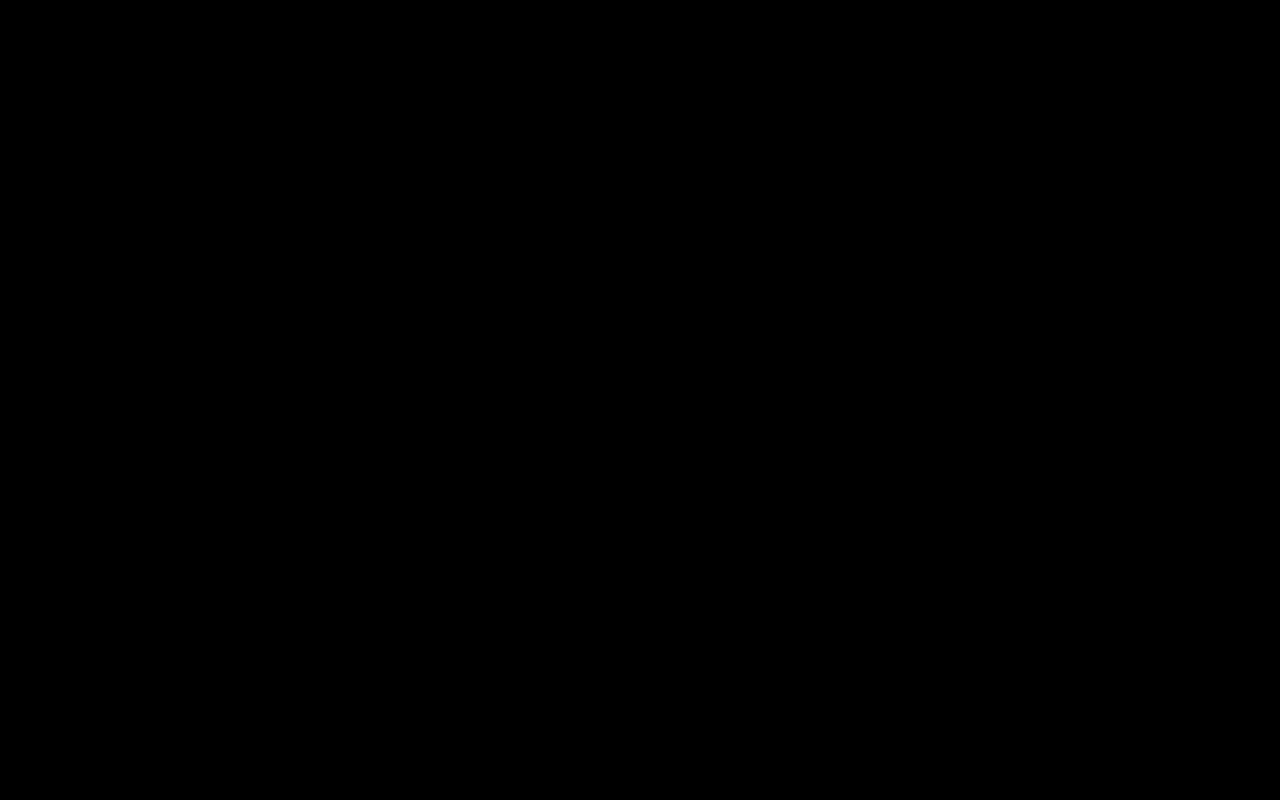
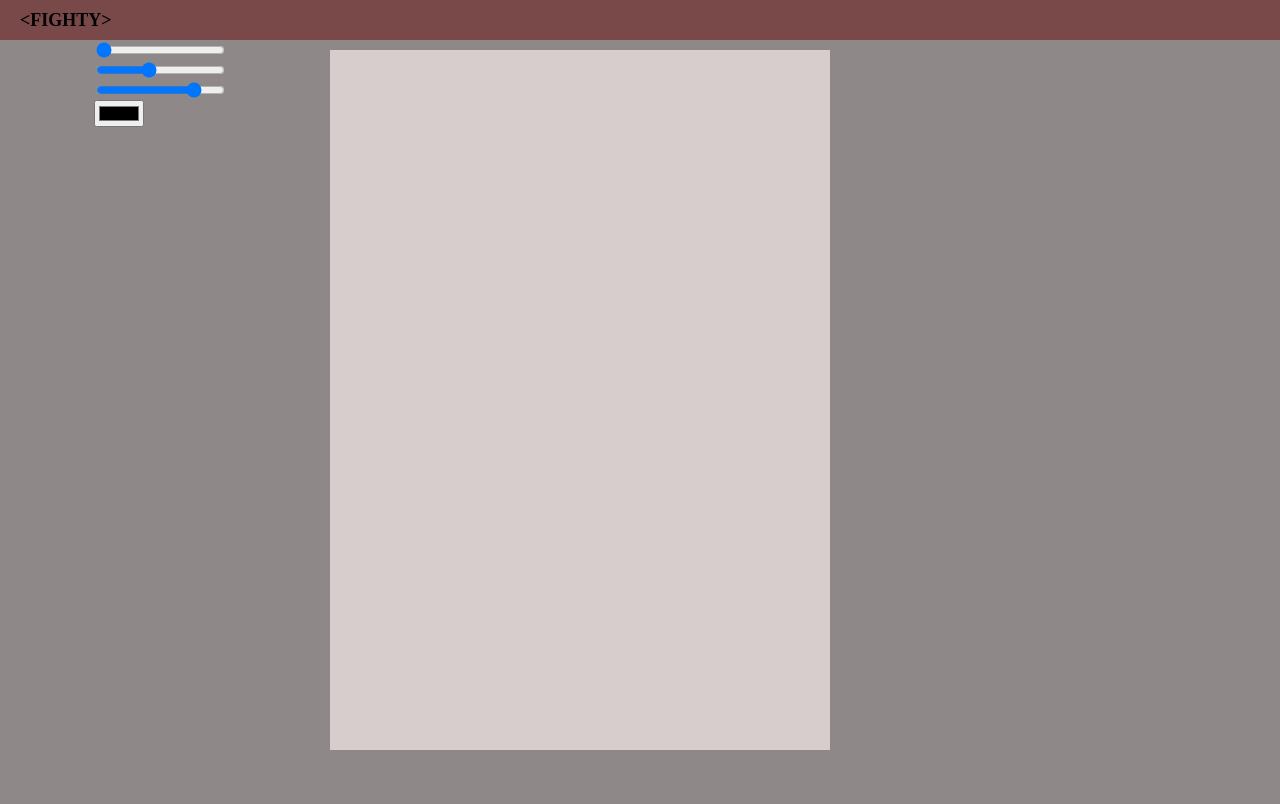
Before and after one commit to madestavich/fighty, a plain HTML site: page index.html in a window 1280 px wide. Drawn offline with Linux system fonts and the light colour scheme.

Commit message:
commit 17.06

```diff
--- a/css/css.css
+++ b/css/css.css
@@ -1,5 +1,57 @@
-* {
-  background-color: #fff;
+html,
+.body {
+  margin: 0 auto;
+  /* overflow: hidden; */
+  min-height: 100%;
+  height: 100%;
+  background-color: rgb(143, 136, 136);
+}
+
+.header {
+  display: flex;
+  align-items: center;
+  height: 5%;
+  background: rgb(121, 73, 73);
+}
+
+.logo {
+  margin: 20px;
+}
+
+.logo-title {
+  font-size: large;
+  font-weight: bold;
+  text-transform: uppercase;
+  margin: 0;
+}
+
+.editor {
+  display: flex;
+  justify-content: space-between;
+  align-items: flex-start;
+}
+
+.toolbar {
+  display: flex;
+  align-items: center;
+  justify-content: center;
+  width: 25%;
+}
+
+.toolbar-settings {
+  display: flex;
+  flex-direction: column;
+}
+
+.canvas-wrapper {
+  display: flex;
+  justify-content: flex-start;
+  width: 75%;
+}
+
+.canvas {
+  margin: 10px;
+  background: rgb(216, 205, 205);
 }
 
 .canvas:hover {
--- a/index.html
+++ b/index.html
@@ -7,8 +7,46 @@
     <title>Document</title>
     <link rel="stylesheet" href="css/css.css" />
   </head>
-  <body style="margin: 0; overflow: hidden">
-    <canvas class="canvas" id="canvas" style="background: black"></canvas>
+  <body class="body">
+    <header class="header">
+      <div class="logo">
+        <h2 class="logo-title">&lt;Fighty&gt;</h2>
+      </div>
+    </header>
+    <section class="editor">
+      <div class="toolbar">
+        <div class="toolbar-settings">
+          <input
+            type="range"
+            name="lineWidth"
+            id="lineWidth"
+            min="1"
+            max="6"
+            value="1"
+          />
+          <input
+            type="range"
+            name="canvasWidth"
+            id="canvasWidth"
+            min="300"
+            max="800"
+            value="500"
+          />
+          <input
+            type="range"
+            name="canvasHeight"
+            id="canvasHeight"
+            min="300"
+            max="800"
+            value="700"
+          />
+          <input type="color" name="lineColor" id="lineColor" />
+        </div>
+      </div>
+      <div class="canvas-wrapper">
+        <canvas class="canvas" id="canvas"></canvas>
+      </div>
+    </section>
     <script src="./js/code.js" type="module"></script>
   </body>
 </html>
--- a/js/code.js
+++ b/js/code.js
@@ -2,15 +2,32 @@
 
 const canvas = document.getElementById("canvas");
 const context = canvas.getContext("2d");
+const drawLineWidth = document.getElementById("lineWidth");
+const canvasWidth = document.getElementById("canvasWidth");
+const canvasHeight = document.getElementById("canvasHeight");
+const drawLineColor = document.getElementById("lineColor");
+const canvasConfig = {
+  maxWidth: 800,
+  maxHeight: 800,
+  minWidth: 300,
+  minHeight: 300,
+  defaultWidth: 500,
+  defaultHeight: 700,
+};
+
+//?--------------------------------------
+
+canvas.width = canvasConfig.defaultWidth;
+canvas.height = canvasConfig.defaultHeight;
 
 //*----------------------------------------------------------------
-
-canvas.width = window.innerWidth;
-canvas.height = window.innerHeight;
 
 let isDrawing = false;
 let x = 0;
 let y = 0;
+let lineWidth = 2;
+let lineColor = "#000";
+//?--------------------------------------
 
 function lineStart(e) {
   e.preventDefault();
@@ -50,13 +67,15 @@ function lineEnd(e) {
 
 function drawLine(context, x1, y1, x2, y2) {
   context.beginPath();
-  context.strokeStyle = "white";
-  context.lineWidth = 3;
+  context.strokeStyle = lineColor;
+  context.lineWidth = lineWidth;
   context.moveTo(x1, y1);
   context.lineTo(x2, y2);
   context.stroke();
   context.closePath();
 }
+
+//*----------------------------------------------------------------
 
 canvas.addEventListener("touchstart", (e) => {
   lineStart(e);
@@ -79,3 +98,31 @@ canvas.addEventListener("mousemove", (e) => {
 canvas.addEventListener("mouseup", (e) => {
   lineEnd(e);
 });
+
+drawLineWidth.addEventListener("change", (e) => {
+  lineWidth = e.target.value;
+  console.log(lineWidth);
+});
+
+canvasWidth.addEventListener("change", (e) => {
+  canvas.width = e.target.value;
+});
+
+canvasHeight.addEventListener("change", (e) => {
+  canvas.height = e.target.value;
+});
+
+drawLineColor.addEventListener("change", (e) => {
+  lineColor = e.target.value;
+});
+
+document.addEventListener("mousemove", (e) => {
+  if (
+    e.clientX < canvas.offsetLeft ||
+    e.clientX > canvas.offsetLeft + canvas.width ||
+    e.clientY < canvas.offsetTop ||
+    e.clientY > canvas.offsetTop + canvas.height
+  ) {
+    isDrawing = false;
+  }
+});
```
